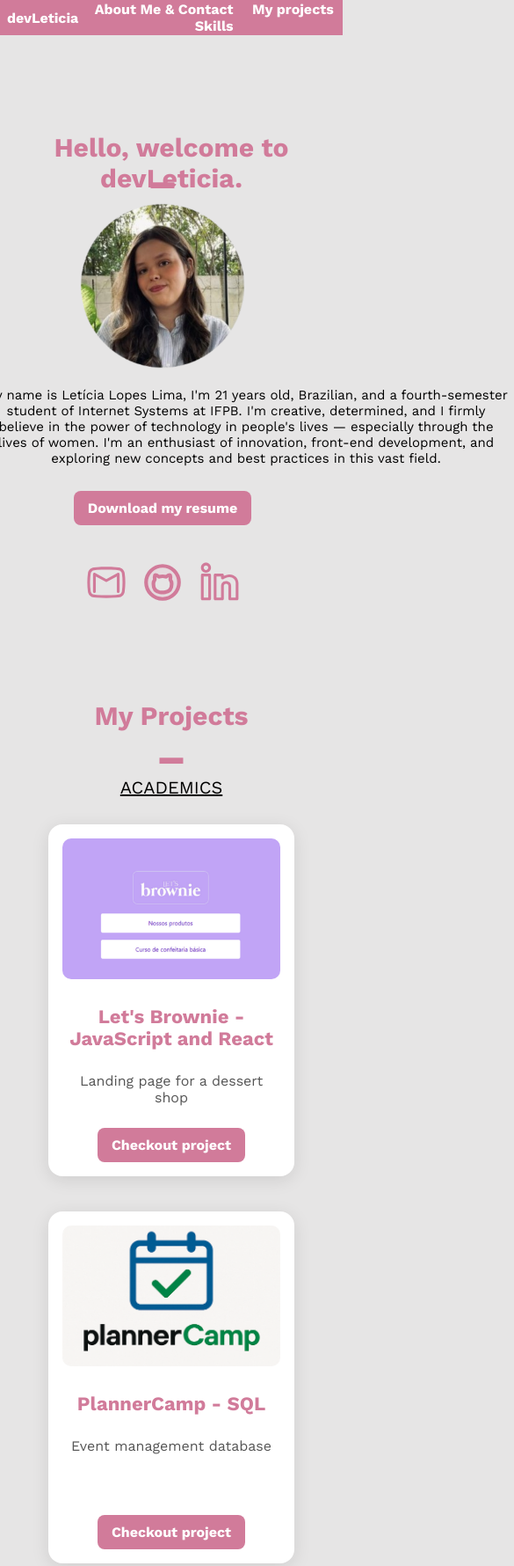
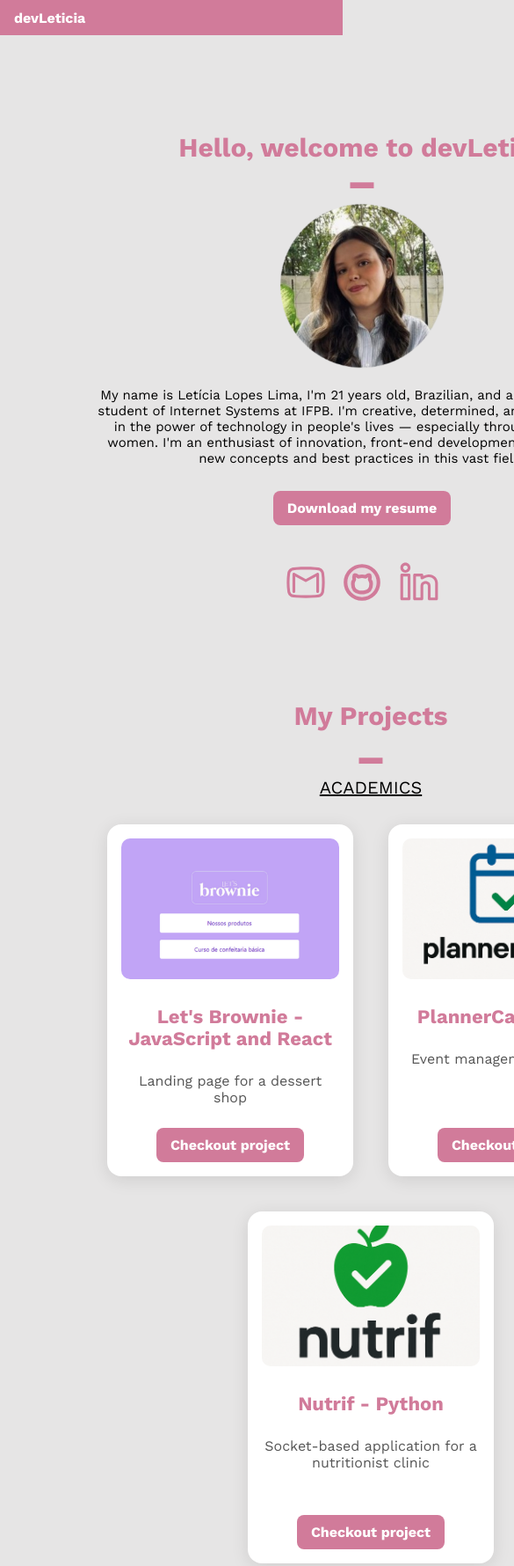
Before and after one commit to leticiazlopes/devLeticia, a plain HTML site: page index.html in a window 390 px wide. Shown: the top 1780 px of the page at 88% size, 585 px wide, since content can reach past the window. Drawn offline with nearby package versions, Linux system fonts and the light colour scheme.

Commit message:
:sparkles: feat: responsive design

```diff
--- a/index.html
+++ b/index.html
@@ -11,8 +11,9 @@
 </head>
 <body>
   <div class="navbar">
-    <a href="index.html">devLeticia</a>
-    <div>
+    <a class="logo" href="index.html">devLeticia</a>
+    </div>
+    <div class="itens-navbar">
       <a href="#about">About Me & Contact</a>
       <a href="#projects">My projects</a>
       <a href="#skills">Skills</a>
--- a/style.css
+++ b/style.css
@@ -8,6 +8,7 @@ body {
   color: #d17b9a;
   margin: 0;
   padding: 0;
+  width: 100vh;
 }
 
 #text {
@@ -261,3 +262,35 @@ body {
   text-align: center;
   font-size: 15px;
 }
+
+.blog {
+  height: 200px;
+}
+
+@media (max-width: 768px) {
+
+html {
+    width: 30vh;
+}
+  .navbar {
+    display: flex;
+
+  }
+
+  .navbar a {
+    padding: 8px 16px;
+  }
+
+  .itens-navbar {
+    display: none;
+  }
+
+
+  .card {
+    flex: 1 1 calc(50% - 20px); /* Dois cards por linha */
+  }
+
+  #description {
+    width: 70%;
+  }
+}
```
